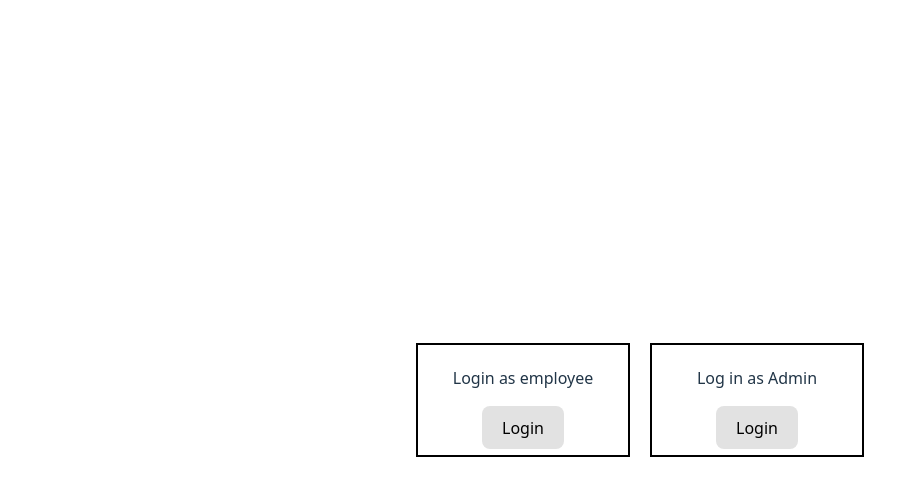
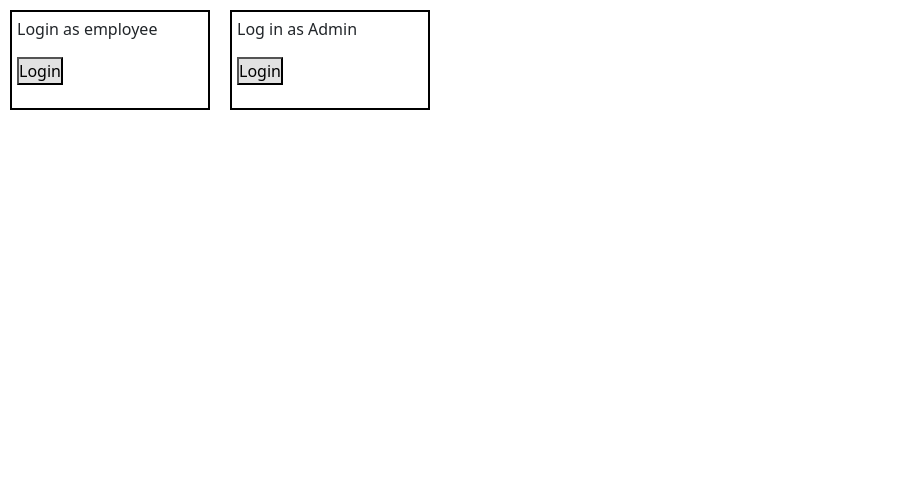
Before and after one commit to zaina-r/employee-management-system, a React (Vite) app in the folder frontend/employee-management-system/: page / in a window 1280 px wide. Shown: the top 496 px of the page, without its empty margins (0-917 px from the left). Built offline with nearby package versions, Linux system fonts and the light colour scheme.

Commit message:
Enable react router

```diff
--- a/frontend/employee-management-system/src/main.jsx
+++ b/frontend/employee-management-system/src/main.jsx
@@ -1,11 +1,18 @@
 import { StrictMode } from 'react'
 import { createRoot } from 'react-dom/client'
-import './index.css'
-import App from './App.jsx'
 import Home from './home.jsx'
+import AllEmployees from './Employees.jsx'
+import Login from './Login.jsx'
+import { BrowserRouter as Router, Routes, Route } from "react-router-dom";
 
 createRoot(document.getElementById('root')).render(
   <StrictMode>
-    <Home />
+    <Router>
+      <Routes>
+        <Route exact path='/' element={<Home />}/>
+        <Route exact path='/employee/login' element={<Login />} />
+        <Route exact path='/employee/all' element={<AllEmployees/>}/>
+      </Routes>
+    </Router>
   </StrictMode>,
 )
```
